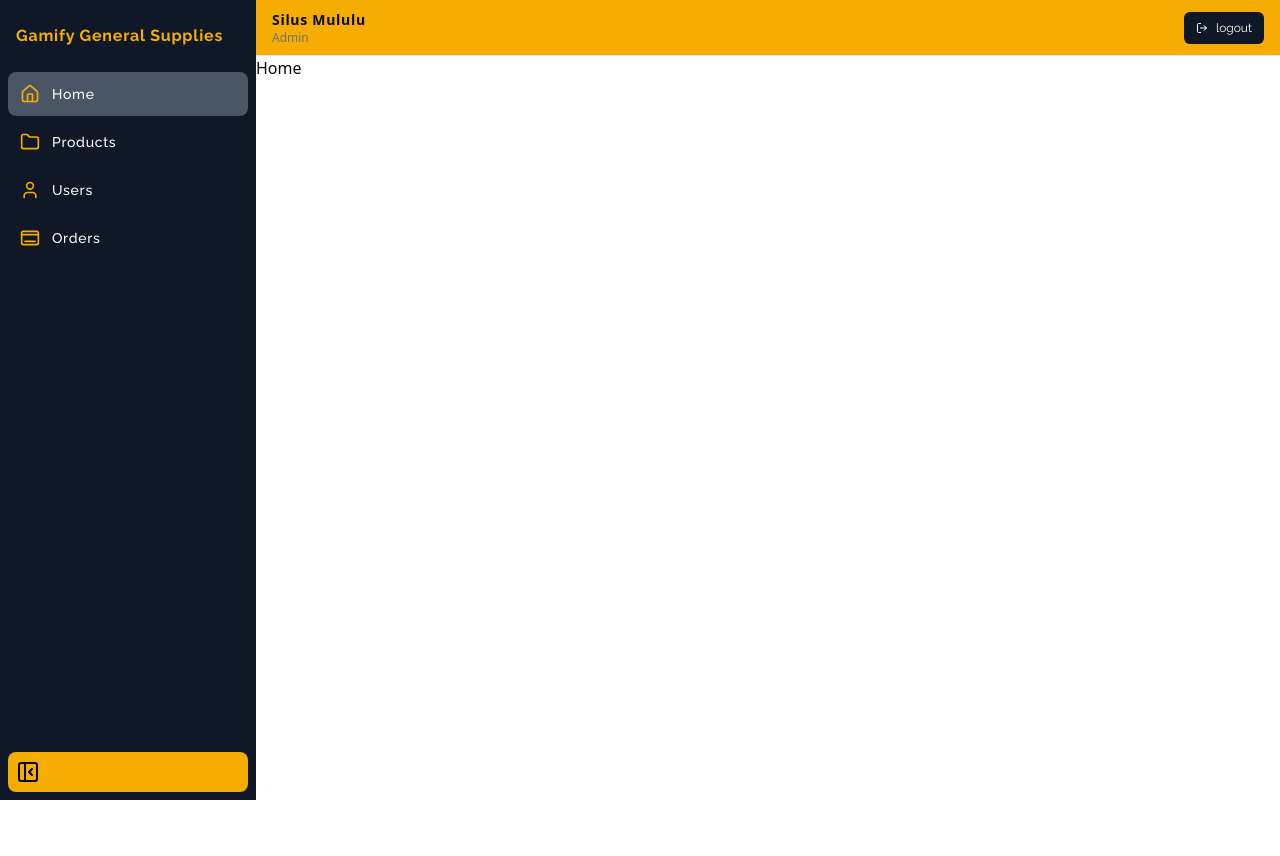
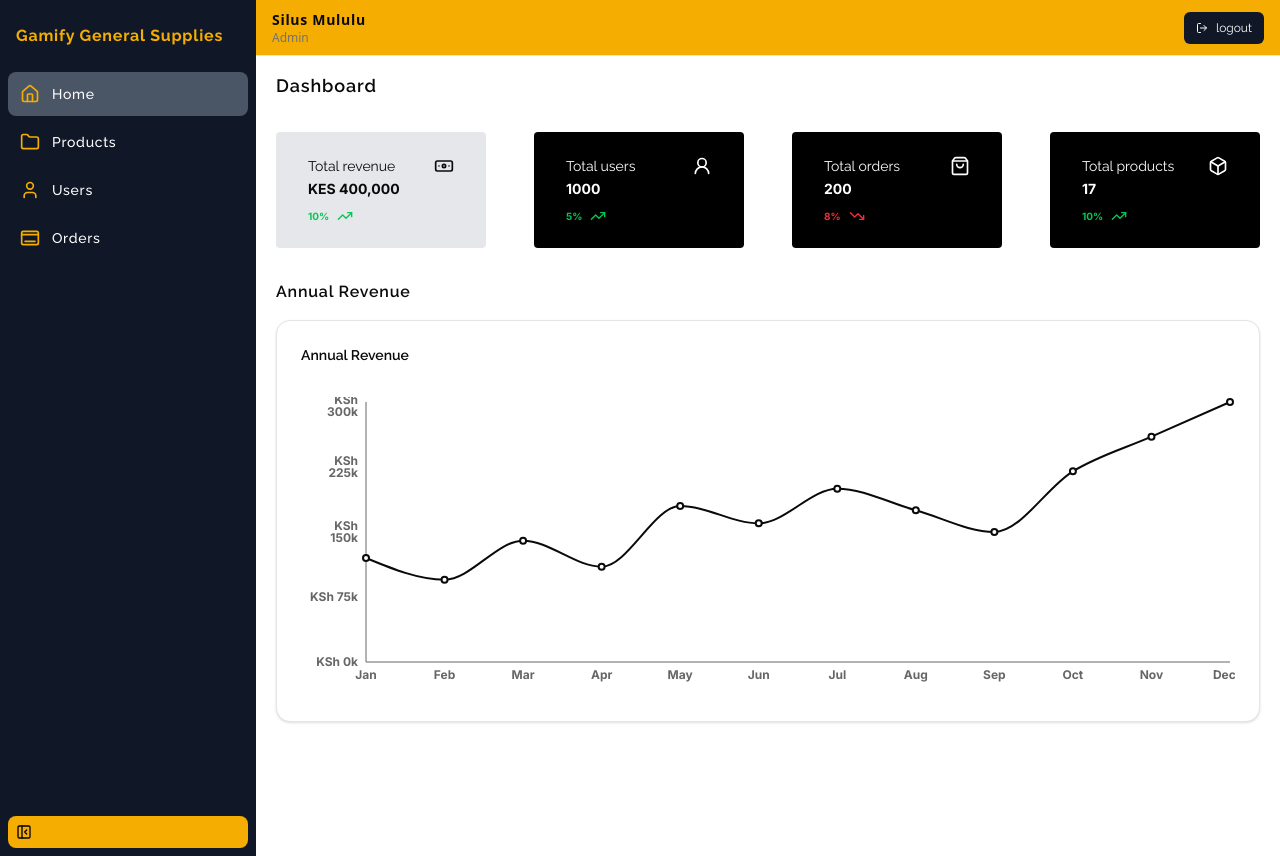
Before and after one commit to Gichohi-Simon/gamify-admin, a Next.js app in the folder admin/: page /dashboard in a window 1280 px wide. Built offline with nearby package versions, Linux system fonts and the light colour scheme.

Commit message:
dashboard ui done

```diff
--- a/admin/app/(Dashboard)/dashboard/page.tsx
+++ b/admin/app/(Dashboard)/dashboard/page.tsx
@@ -1,5 +1,84 @@
 import React from "react";
+import {
+  Banknote,
+  User2,
+  ShoppingBag,
+  Box,
+  TrendingUp,
+  TrendingDown,
+} from "lucide-react";
+import RevenueChart from "@/components/revenue-chart";
+import Link from "next/link";
 
 export default function Home() {
-  return <div className="min-h-screen">Home</div>;
+  return (
+    <div className="min-h-screen px-5 py-4">
+      <p className="font-raleway mb-4 text-lg font-semibold tracking-wider md:mb-8">
+        Dashboard
+      </p>
+
+      <div className="grid grid-cols-1 gap-4 md:grid-cols-4 md:gap-12">
+        <div className="pointer-events-none rounded bg-gray-200 px-8 py-6">
+          <span className="flex justify-between">
+            <p className="font-raleway text-sm">Total revenue</p>
+            <Banknote className="h-5 w-5" />
+          </span>
+          <span className="font-inter text-sm font-bold">KES 400,000</span>
+          <div className="font-inter mt-2 flex items-center gap-2 font-bold text-green-500">
+            <p className="text-[10px]">10%</p>
+            <span>
+              <TrendingUp className="h-4 w-4" />
+            </span>
+          </div>
+        </div>
+        <Link href="/users">
+          <div className="hover:bg-primary rounded bg-black px-8 py-6 text-white hover:cursor-pointer hover:text-black">
+            <span className="flex justify-between">
+              <p className="font-raleway text-sm">Total users</p>
+              <User2 className="h-5 w-5" />
+            </span>
+            <span className="font-inter text-sm font-bold">1000</span>
+            <div className="font-inter mt-2 flex items-center gap-2 font-bold text-green-500">
+              <p className="text-[10px]">5%</p>
+              <span>
+                <TrendingUp className="h-4 w-4" />
+              </span>
+            </div>
+          </div>
+        </Link>
+        <Link href="/orders">
+          <div className="hover:bg-primary rounded bg-black px-8 py-6 text-white hover:cursor-pointer hover:text-black">
+            <span className="flex justify-between">
+              <p className="font-raleway text-sm">Total orders</p>
+              <ShoppingBag className="h-5 w-5" />
+            </span>
+            <span className="font-inter text-sm font-bold">200</span>
+            <div className="font-inter mt-2 flex items-center gap-2 font-bold text-red-500">
+              <p className="text-[10px]">8%</p>
+              <span>
+                <TrendingDown className="h-4 w-4" />
+              </span>
+            </div>
+          </div>
+        </Link>
+        <Link href="/products">
+          <div className="hover:bg-primary rounded bg-black px-8 py-6 text-white hover:cursor-pointer hover:text-black">
+            <span className="flex justify-between">
+              <p className="font-raleway text-sm">Total products</p>
+              <Box className="h-5 w-5" />
+            </span>
+            <span className="font-inter text-sm font-bold">17</span>
+            <div className="font-inter mt-2 flex items-center gap-2 font-bold text-green-500">
+              <p className="text-[10px]">10%</p>
+              <span>
+                <TrendingUp className="h-4 w-4" />
+              </span>
+            </div>
+          </div>
+        </Link>
+      </div>
+
+      <RevenueChart />
+    </div>
+  );
 }
--- /dev/null
+++ b/admin/components/monthy-revenue.tsx
@@ -0,0 +1,64 @@
+"use client";
+
+import {
+  LineChart,
+  Line,
+  XAxis,
+  YAxis,
+  Tooltip,
+  ResponsiveContainer,
+} from "recharts";
+
+import { monthlyRevenue } from "@/lib/revenue-data";
+
+export function MonthlyRevenueChart() {
+  return (
+    <div className="h-[300px] w-full">
+      <ResponsiveContainer width="100%" height="100%">
+        <LineChart data={monthlyRevenue}>
+          <XAxis
+            dataKey="month"
+            tickLine={false}
+            axisLine={true}
+            tick={{
+              fontSize: 12,
+              fontFamily: "var(--font-inter)",
+              fontWeight: "bold",
+            }}
+          />
+
+          <YAxis
+            tickLine={false}
+            axisLine={true}
+            tickFormatter={(value) => `KSh ${value / 1000}k`}
+            tick={{
+              fontSize: 12,
+              fontFamily: "var(--font-inter)",
+              fontWeight: "bold",
+            }}
+          />
+
+          <Tooltip
+            formatter={(value) =>
+              typeof value === "number"
+                ? [`KSh ${value.toLocaleString()}`, "Revenue"]
+                : value
+            }
+            contentStyle={{
+              fontFamily: "var(--font-inter)",
+              fontSize: "12px",
+            }}
+          />
+
+          <Line
+            type="monotone"
+            dataKey="revenue"
+            stroke="currentColor"
+            strokeWidth={2}
+            dot={true}
+          />
+        </LineChart>
+      </ResponsiveContainer>
+    </div>
+  );
+}
--- /dev/null
+++ b/admin/components/revenue-chart.tsx
@@ -0,0 +1,22 @@
+import React from "react";
+import { MonthlyRevenueChart } from "./monthy-revenue";
+import { Card, CardContent, CardHeader, CardTitle } from "@/components/ui/card";
+
+export default function RevenueChart() {
+  return (
+    <div className="mt-8">
+      <p className="font-raleway overflow-x-hidden pb-4 font-semibold tracking-wider">
+        Annual Revenue
+      </p>
+      <Card>
+        <CardHeader>
+          <CardTitle className="font-raleway text-sm">Annual Revenue</CardTitle>
+        </CardHeader>
+
+        <CardContent>
+          <MonthlyRevenueChart />
+        </CardContent>
+      </Card>
+    </div>
+  );
+}
--- a/admin/components/sidebar-desktop.tsx
+++ b/admin/components/sidebar-desktop.tsx
@@ -15,7 +15,7 @@ export function SidebarDesktop() {
   return (
     <aside
       className={cn(
-        "hidden h-screen flex-col bg-gray-900 text-white transition-all duration-300 md:flex",
+        "hidden min-h-screen flex-col bg-gray-900 text-white transition-all duration-300 md:flex",
         collapsed ? "w-16" : "w-64",
       )}
     >
@@ -57,9 +57,9 @@ export function SidebarDesktop() {
         className="bg-primary m-2 cursor-pointer rounded-md px-2 py-2 text-center text-xs font-bold tracking-wider text-black capitalize"
       >
         {collapsed ? (
-          <PanelLeftOpen className="h-6 w-6" />
+          <PanelLeftOpen className="h-4 w-4" />
         ) : (
-          <PanelLeftClose className="h-6 w-6" />
+          <PanelLeftClose className="h-4 w-4" />
         )}
       </button>
     </aside>
--- /dev/null
+++ b/admin/components/ui/card.tsx
@@ -0,0 +1,92 @@
+import * as React from "react"
+
+import { cn } from "@/lib/utils"
+
+function Card({ className, ...props }: React.ComponentProps<"div">) {
+  return (
+    <div
+      data-slot="card"
+      className={cn(
+        "bg-card text-card-foreground flex flex-col gap-6 rounded-xl border py-6 shadow-sm",
+        className
+      )}
+      {...props}
+    />
+  )
+}
+
+function CardHeader({ className, ...props }: React.ComponentProps<"div">) {
+  return (
+    <div
+      data-slot="card-header"
+      className={cn(
+        "@container/card-header grid auto-rows-min grid-rows-[auto_auto] items-start gap-2 px-6 has-data-[slot=card-action]:grid-cols-[1fr_auto] [.border-b]:pb-6",
+        className
+      )}
+      {...props}
+    />
+  )
+}
+
+function CardTitle({ className, ...props }: React.ComponentProps<"div">) {
+  return (
+    <div
+      data-slot="card-title"
+      className={cn("leading-none font-semibold", className)}
+      {...props}
+    />
+  )
+}
+
+function CardDescription({ className, ...props }: React.ComponentProps<"div">) {
+  return (
+    <div
+      data-slot="card-description"
+      className={cn("text-muted-foreground text-sm", className)}
+      {...props}
+    />
+  )
+}
+
+function CardAction({ className, ...props }: React.ComponentProps<"div">) {
+  return (
+    <div
+      data-slot="card-action"
+      className={cn(
+        "col-start-2 row-span-2 row-start-1 self-start justify-self-end",
+        className
+      )}
+      {...props}
+    />
+  )
+}
+
+function CardContent({ className, ...props }: React.ComponentProps<"div">) {
+  return (
+    <div
+      data-slot="card-content"
+      className={cn("px-6", className)}
+      {...props}
+    />
+  )
+}
+
+function CardFooter({ className, ...props }: React.ComponentProps<"div">) {
+  return (
+    <div
+      data-slot="card-footer"
+      className={cn("flex items-center px-6 [.border-t]:pt-6", className)}
+      {...props}
+    />
+  )
+}
+
+export {
+  Card,
+  CardHeader,
+  CardFooter,
+  CardTitle,
+  CardAction,
+  CardDescription,
+  CardContent,
+}
--- /dev/null
+++ b/admin/lib/revenue-data.ts
@@ -0,0 +1,14 @@
+export const monthlyRevenue = [
+  { month: "Jan", revenue: 120_000 },
+  { month: "Feb", revenue: 95_000 },
+  { month: "Mar", revenue: 140_000 },
+  { month: "Apr", revenue: 110_000 },
+  { month: "May", revenue: 180_000 },
+  { month: "Jun", revenue: 160_000 },
+  { month: "Jul", revenue: 200_000 },
+  { month: "Aug", revenue: 175_000 },
+  { month: "Sep", revenue: 150_000 },
+  { month: "Oct", revenue: 220_000 },
+  { month: "Nov", revenue: 260_000 },
+  { month: "Dec", revenue: 300_000 },
+];
--- a/admin/package.json
+++ b/admin/package.json
@@ -28,6 +28,7 @@
     "react": "19.2.0",
     "react-dom": "19.2.0",
     "react-redux": "^9.2.0",
+    "recharts": "^3.6.0",
     "tailwind-merge": "^3.4.0"
   },
   "devDependencies": {
```
Also changed, not shown: 1 other file (tests, documents, lock files or other folders).
